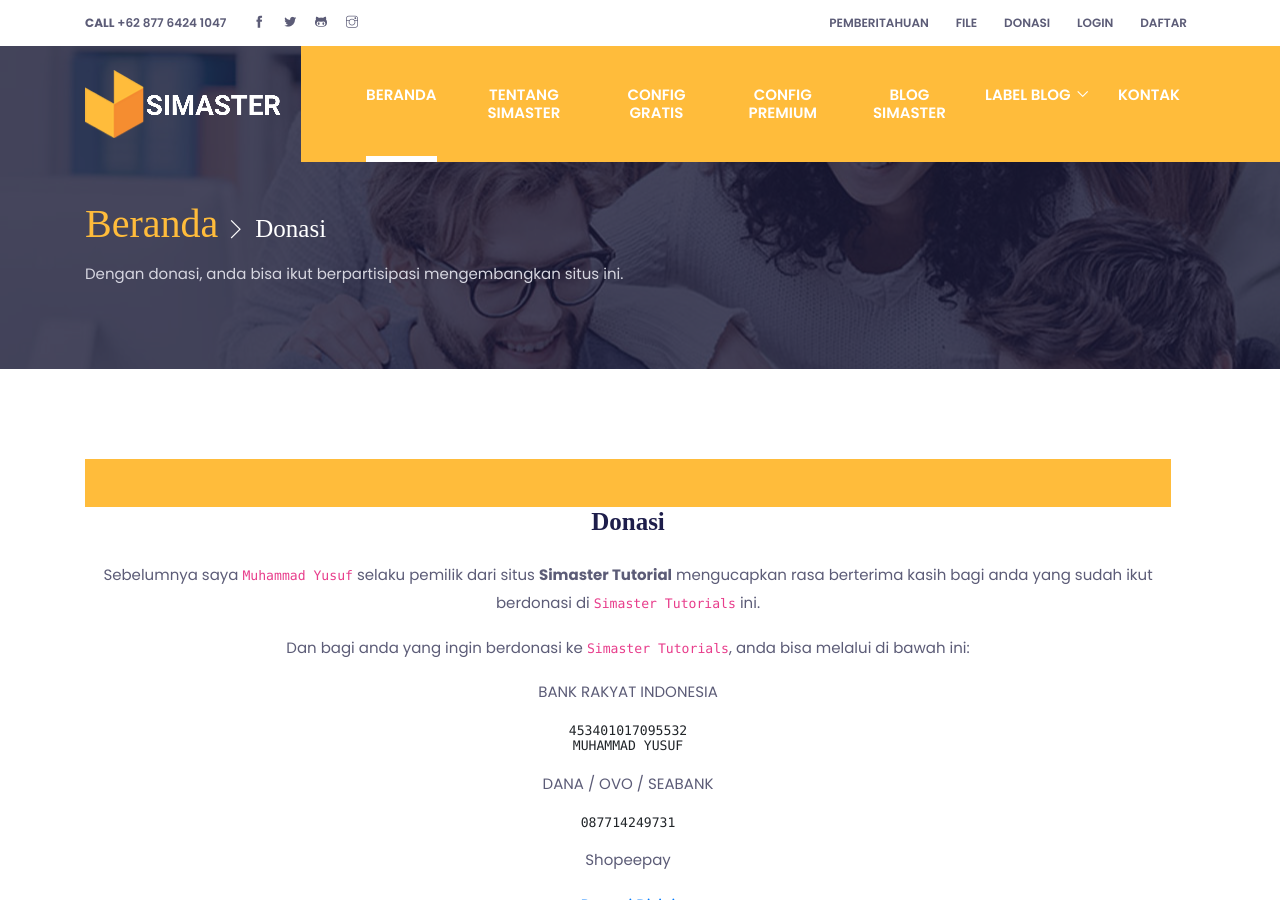
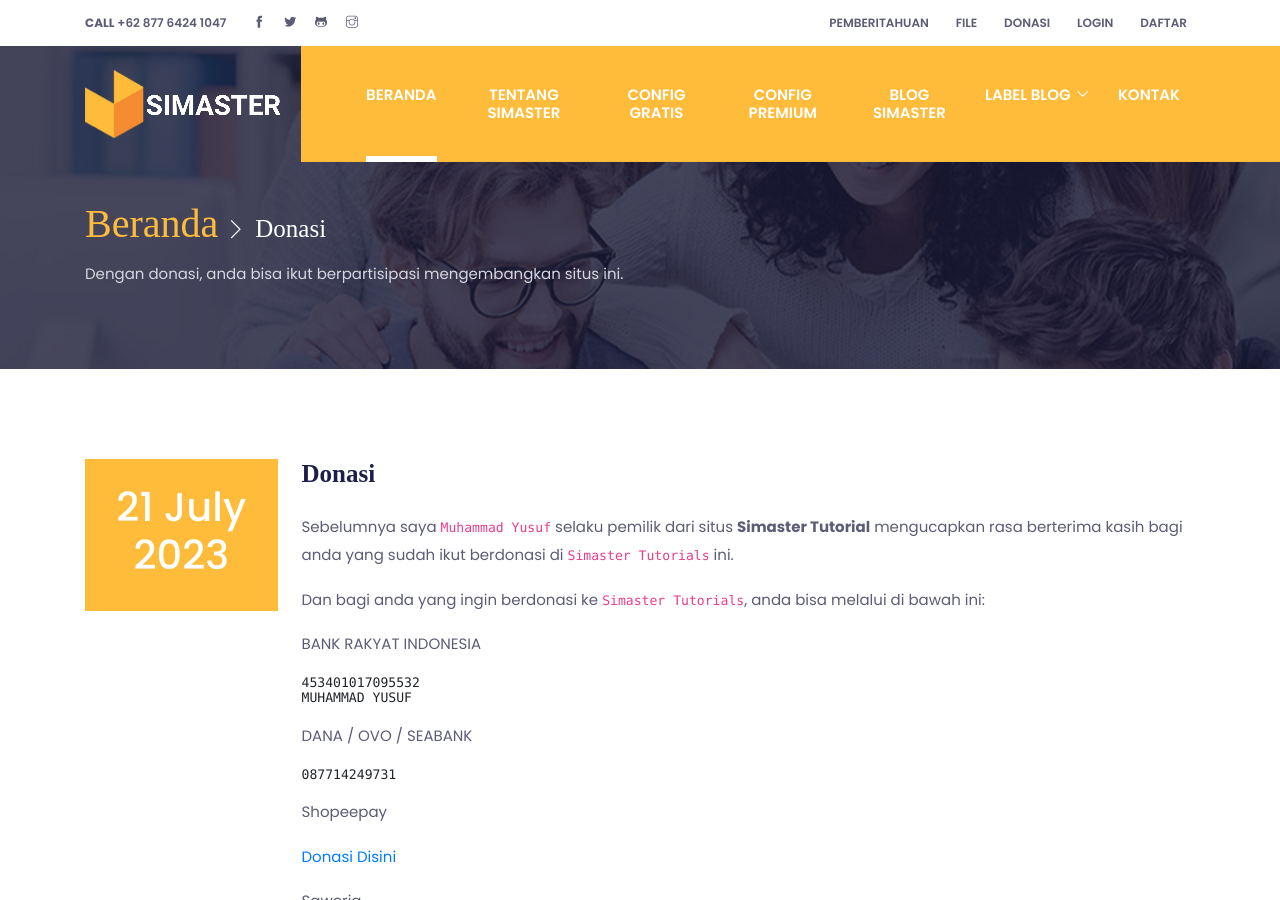
Before and after one commit to mwnsofficial/simastertutorials.github.io, a Jekyll site: the page built from pages/donasi.md, in a window 1280 px wide and 900 px high. Built offline with Jekyll 4.4.1, drawn with Linux system fonts in a browser that asks for light colours; some web fonts are replaced.

Commit message:
Update page.html

```diff
--- a/_layouts/page.html
+++ b/_layouts/page.html
@@ -24,7 +24,7 @@
           <div class="d-flex">
             <div class="text-center mr-4">
               <div class="p-4 bg-primary text-white">
-                  {{page.date | date: "<span class="h2 d-block">%d</span> %B %Y" }}
+                  <span class="h2 d-block">{{page.date | date: "%d %B %Y" }}</span>
               </div>
             </div>
         <!-- notice content -->
```
